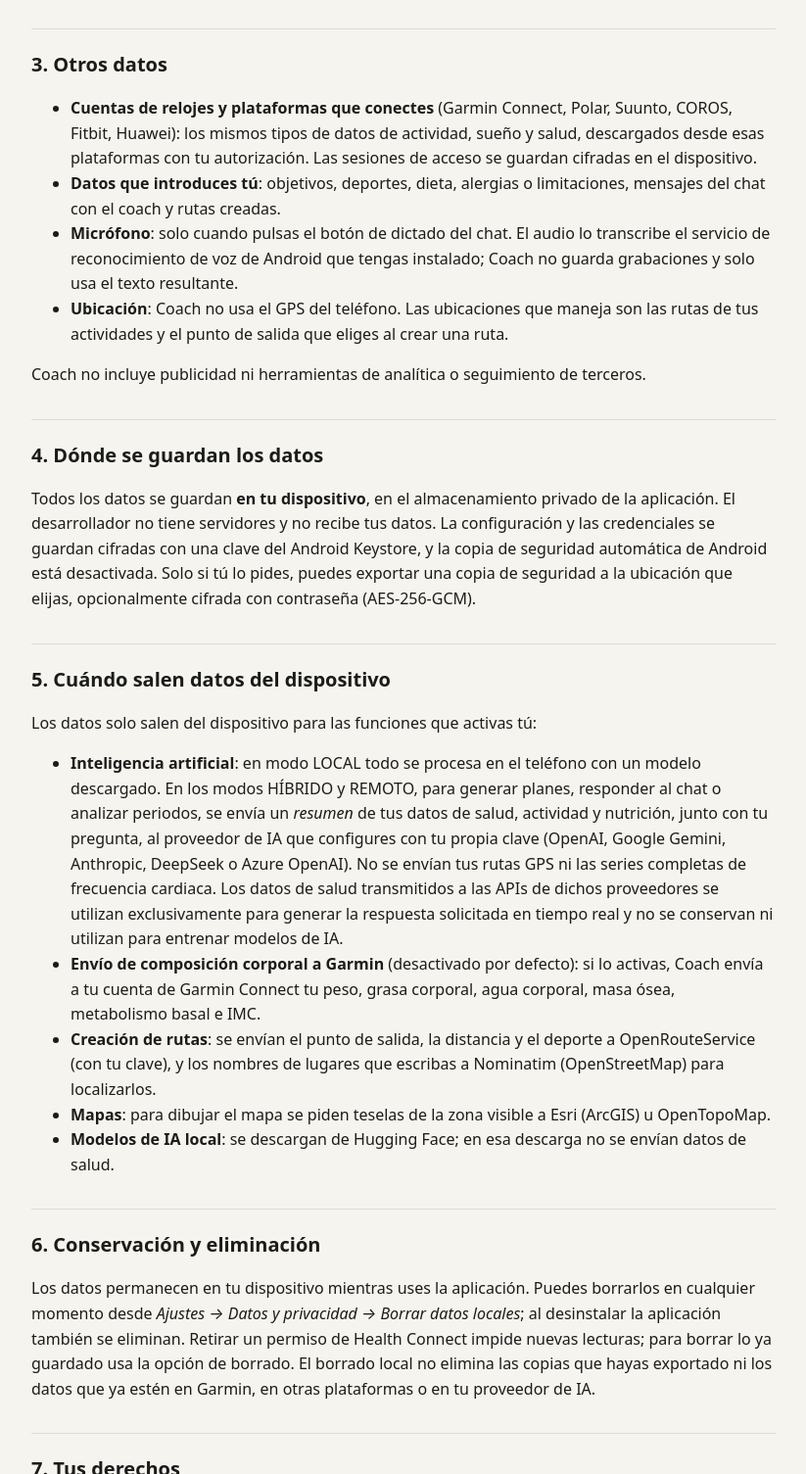
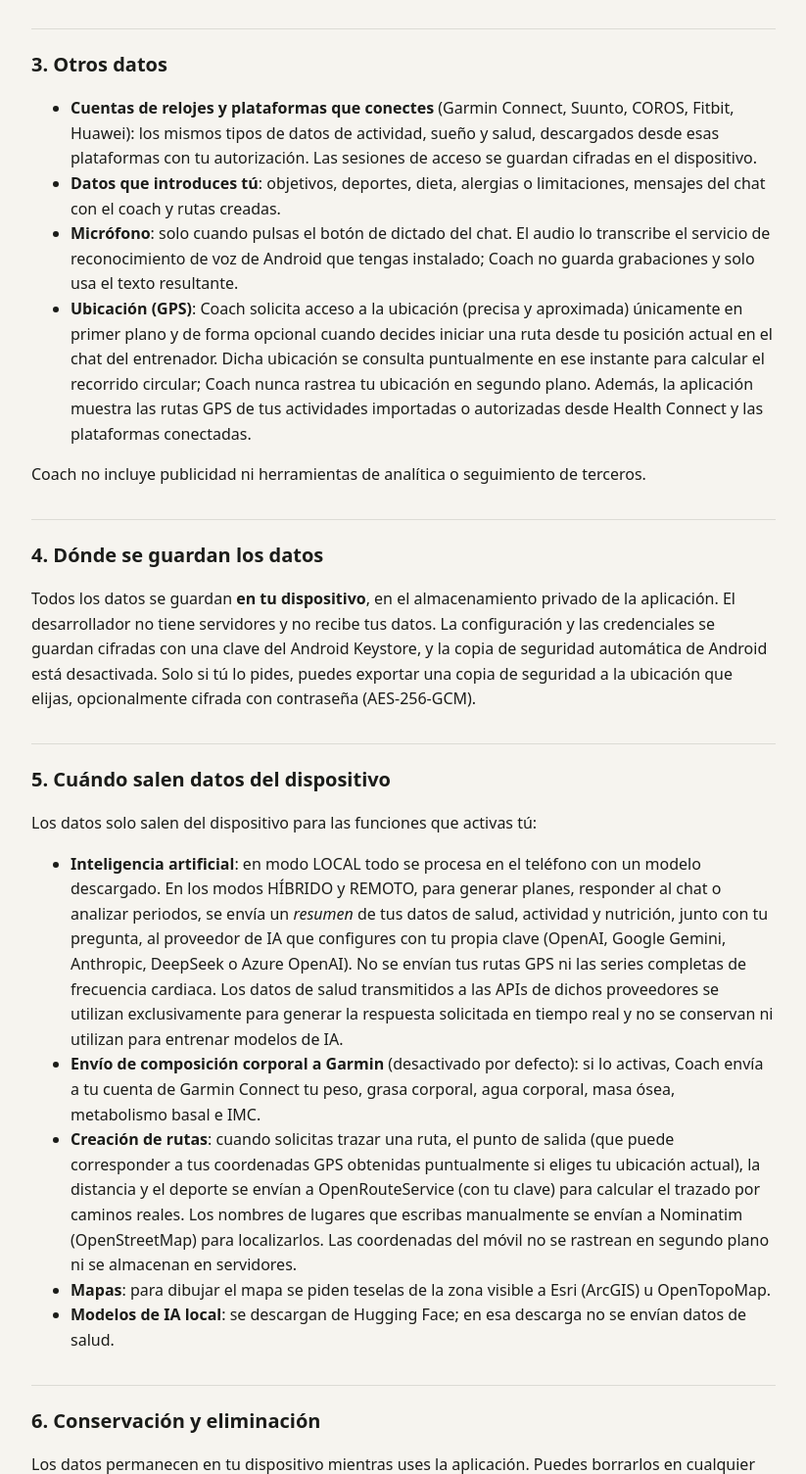
Before and after one commit to coach-ia-app/coach-privacy, a plain HTML site: page index.html in a window 1280 px wide. Shown: the part 1532-3037 px from the top of the page at 98% size, without its empty margins (228-1051 px from the left). Drawn offline with Linux system fonts and the light colour scheme.

Commit message:
Actualizar politica de privacidad con uso opcional de GPS en primer plano para rutas

```diff
--- a/index.html
+++ b/index.html
@@ -35,10 +35,10 @@
 
 <h2>3. Otros datos</h2>
 <ul>
-<li><strong>Cuentas de relojes y plataformas que conectes</strong> (Garmin Connect, Polar, Suunto, COROS, Fitbit, Huawei): los mismos tipos de datos de actividad, sueño y salud, descargados desde esas plataformas con tu autorización. Las sesiones de acceso se guardan cifradas en el dispositivo.</li>
+<li><strong>Cuentas de relojes y plataformas que conectes</strong> (Garmin Connect, Suunto, COROS, Fitbit, Huawei): los mismos tipos de datos de actividad, sueño y salud, descargados desde esas plataformas con tu autorización. Las sesiones de acceso se guardan cifradas en el dispositivo.</li>
 <li><strong>Datos que introduces tú</strong>: objetivos, deportes, dieta, alergias o limitaciones, mensajes del chat con el coach y rutas creadas.</li>
 <li><strong>Micrófono</strong>: solo cuando pulsas el botón de dictado del chat. El audio lo transcribe el servicio de reconocimiento de voz de Android que tengas instalado; Coach no guarda grabaciones y solo usa el texto resultante.</li>
-<li><strong>Ubicación</strong>: Coach no usa el GPS del teléfono. Las ubicaciones que maneja son las rutas de tus actividades y el punto de salida que eliges al crear una ruta.</li>
+<li><strong>Ubicación (GPS)</strong>: Coach solicita acceso a la ubicación (precisa y aproximada) únicamente en primer plano y de forma opcional cuando decides iniciar una ruta desde tu posición actual en el chat del entrenador. Dicha ubicación se consulta puntualmente en ese instante para calcular el recorrido circular; Coach nunca rastrea tu ubicación en segundo plano. Además, la aplicación muestra las rutas GPS de tus actividades importadas o autorizadas desde Health Connect y las plataformas conectadas.</li>
 </ul>
 <p>Coach no incluye publicidad ni herramientas de analítica o seguimiento de terceros.</p>
 
@@ -50,7 +50,7 @@
 <ul>
 <li><strong>Inteligencia artificial</strong>: en modo LOCAL todo se procesa en el teléfono con un modelo descargado. En los modos HÍBRIDO y REMOTO, para generar planes, responder al chat o analizar periodos, se envía un <em>resumen</em> de tus datos de salud, actividad y nutrición, junto con tu pregunta, al proveedor de IA que configures con tu propia clave (OpenAI, Google Gemini, Anthropic, DeepSeek o Azure OpenAI). No se envían tus rutas GPS ni las series completas de frecuencia cardiaca. Los datos de salud transmitidos a las APIs de dichos proveedores se utilizan exclusivamente para generar la respuesta solicitada en tiempo real y no se conservan ni utilizan para entrenar modelos de IA.</li>
 <li><strong>Envío de composición corporal a Garmin</strong> (desactivado por defecto): si lo activas, Coach envía a tu cuenta de Garmin Connect tu peso, grasa corporal, agua corporal, masa ósea, metabolismo basal e IMC.</li>
-<li><strong>Creación de rutas</strong>: se envían el punto de salida, la distancia y el deporte a OpenRouteService (con tu clave), y los nombres de lugares que escribas a Nominatim (OpenStreetMap) para localizarlos.</li>
+<li><strong>Creación de rutas</strong>: cuando solicitas trazar una ruta, el punto de salida (que puede corresponder a tus coordenadas GPS obtenidas puntualmente si eliges tu ubicación actual), la distancia y el deporte se envían a OpenRouteService (con tu clave) para calcular el trazado por caminos reales. Los nombres de lugares que escribas manualmente se envían a Nominatim (OpenStreetMap) para localizarlos. Las coordenadas del móvil no se rastrean en segundo plano ni se almacenan en servidores.</li>
 <li><strong>Mapas</strong>: para dibujar el mapa se piden teselas de la zona visible a Esri (ArcGIS) u OpenTopoMap.</li>
 <li><strong>Modelos de IA local</strong>: se descargan de Hugging Face; en esa descarga no se envían datos de salud.</li>
 </ul>
```
Also changed, not shown: en.html (+3 -3 lines).
